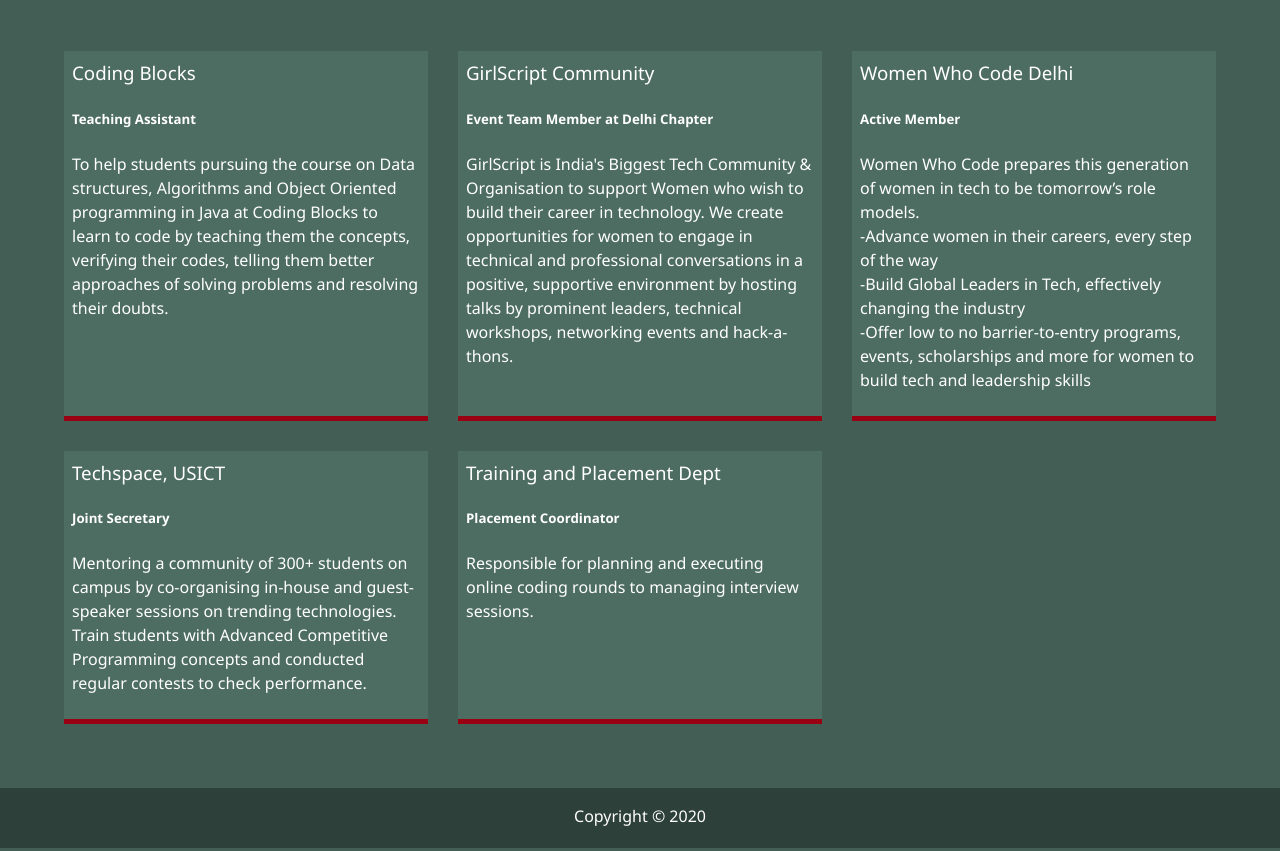
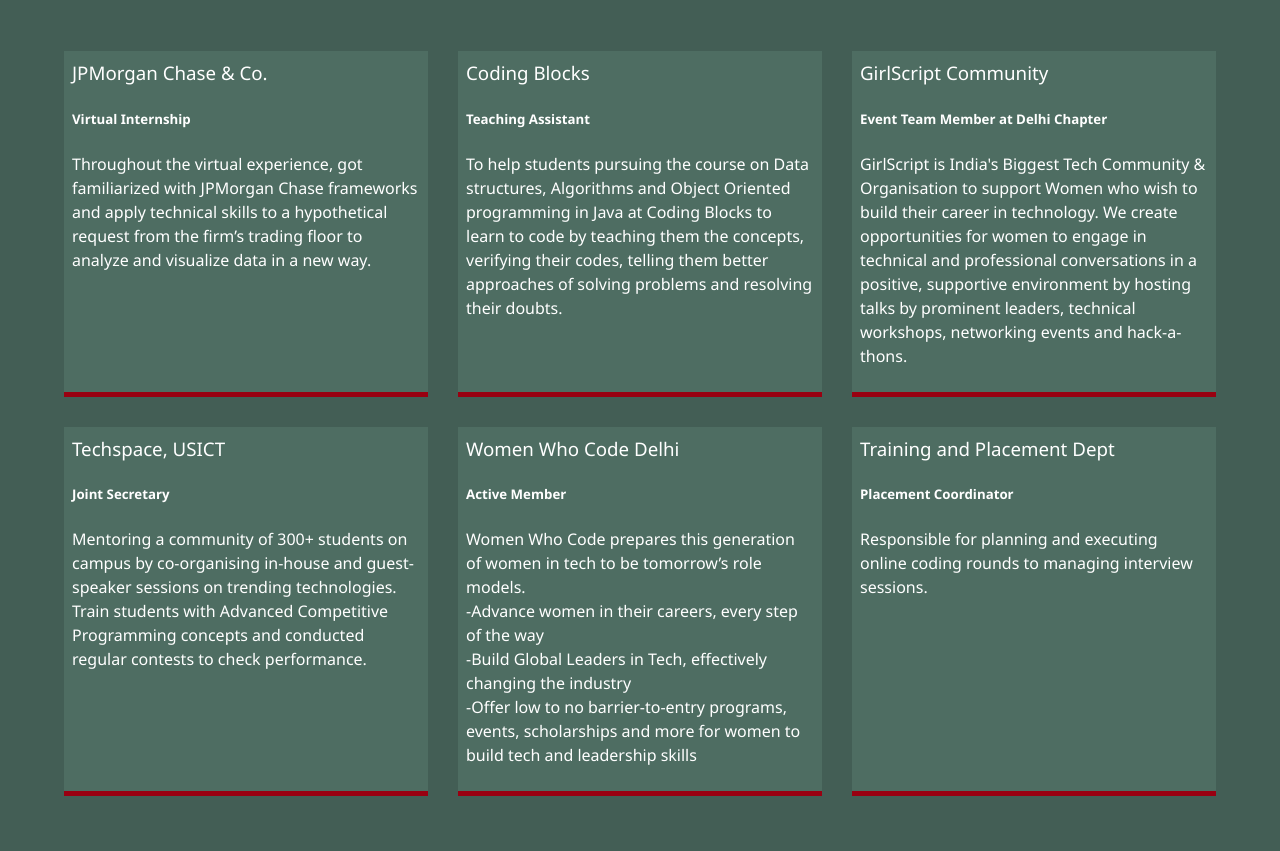
Before and after one commit to RitikaJain8818/Ritika_Portfolio_, a website: page about.html in a window 1280 px wide. Shown: the part 639-1490 px from the top of the page. Drawn offline with Linux system fonts and the light colour scheme.

Commit message:
about updated

```diff
--- a/about.html
+++ b/about.html
@@ -63,21 +63,26 @@
                     </p>
                 </div>
                 <div class="job job-1">
+                    <h3>JPMorgan Chase & Co.</h3>
+                    <h5>Virtual Internship</h5>
+                    <p>Throughout the virtual experience, got familiarized with JPMorgan Chase frameworks and apply technical skills to a hypothetical request from the firm’s trading floor to analyze and visualize data in a new way.</p>
+                </div>
+                <div class="job job-2">
                     <h3>Coding Blocks</h3>
                     <h5>Teaching Assistant</h5>
                     <p>To help students pursuing the course on Data structures, Algorithms and Object Oriented programming in Java at Coding Blocks to learn to code by teaching them the concepts, verifying their codes, telling them better approaches of solving problems and resolving their doubts.</p>
                 </div>
-                <div class="job job-4">
+                <div class="job job-5">
                     <h3>Techspace, USICT</h3>
                     <h5>Joint Secretary</h5>
                     <p>Mentoring a community of 300+ students on campus by co-organising in-house and guest-speaker sessions on trending technologies. Train students with Advanced Competitive Programming concepts and conducted regular contests to check performance.</p>
                 </div>
-                <div class="job job-2">
+                <div class="job job-3">
                     <h3>GirlScript Community</h3>
                     <h5>Event Team Member at Delhi Chapter</h5>
                     <p>GirlScript is India's Biggest Tech Community & Organisation to support Women who wish to build their career in technology. We create opportunities for women to engage in technical and professional conversations in a positive, supportive environment by hosting talks by prominent leaders, technical workshops, networking events and hack-a-thons.</p>
                 </div>
-                <div class="job job-3">
+                <div class="job job-4">
                     <h3>Women Who Code Delhi</h3>
                     <h5>Active Member</h5>
                     <p>Women Who Code prepares this generation of women in tech to be tomorrow’s role models.<br>
```
